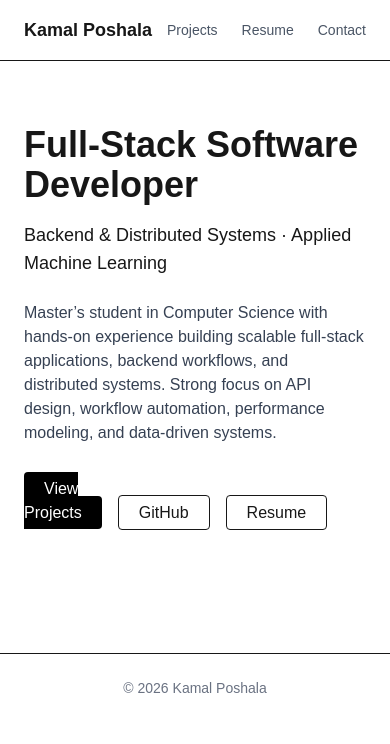
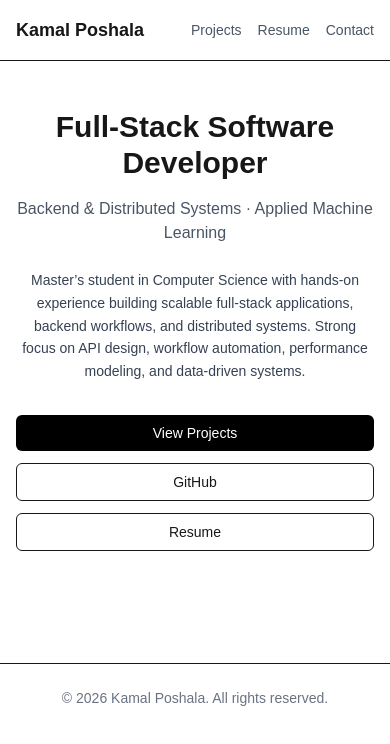
Before and after one commit to Kamal-Poshala/portfolio, a Next.js app: page / in a window 390 px wide. Shown: the top 744 px of the page. Built offline with nearby package versions, Linux system fonts and the light colour scheme.

Commit message:
Responsive UI polish and SEO improvements

```diff
--- a/src/app/contact/page.tsx
+++ b/src/app/contact/page.tsx
@@ -1,15 +1,17 @@
 export default function ContactPage() {
   return (
-    <section>
-      <h1 className="text-3xl font-bold mb-6">Contact</h1>
+    <section className="max-w-3xl mx-auto text-center px-4 sm:px-0">
+      <h1 className="text-3xl font-bold mb-6">
+        Contact
+      </h1>
 
-      <p className="mb-6 text-gray-700 max-w-2xl">
+      <p className="mb-8 text-gray-700">
         I am open to full-time and internship opportunities in full-stack,
-        backend, and systems engineering roles. Feel free to reach out through
-        any of the channels below.
+        backend, and systems engineering roles. Feel free to reach out
+        through any of the channels below.
       </p>
 
-      <ul className="space-y-4">
+      <ul className="space-y-4 text-gray-700">
         <li>
           <strong>Email:</strong>{" "}
           <a
@@ -19,6 +21,7 @@ export default function ContactPage() {
             kamalposhalap@gmail.com
           </a>
         </li>
+
         <li>
           <strong>GitHub:</strong>{" "}
           <a
@@ -29,6 +32,7 @@ export default function ContactPage() {
             github.com/Kamal-Poshala
           </a>
         </li>
+
         <li>
           <strong>LinkedIn:</strong>{" "}
           <a
--- a/src/app/layout.tsx
+++ b/src/app/layout.tsx
@@ -17,21 +17,46 @@ const geistMono = Geist_Mono({
 export const metadata: Metadata = {
   title: "Kamal Poshala | Full-Stack Software Developer",
   description:
-    "Full-Stack Software Developer with experience in backend systems, distributed workflows, and applied machine learning.",
+    "Full-Stack Software Developer specializing in scalable web applications, backend systems, and applied machine learning.",
+  metadataBase: new URL("https://kamal-portfolio.vercel.app"),
+  openGraph: {
+    title: "Kamal Poshala | Full-Stack Software Developer",
+    description:
+      "Portfolio showcasing full-stack projects, backend systems, distributed workflows, and applied machine learning.",
+    url: "https://kamal-portfolio.vercel.app",
+    siteName: "Kamal Poshala Portfolio",
+    images: [
+      {
+        url: "/og-image.png",
+        width: 1200,
+        height: 630,
+        alt: "Kamal Poshala Portfolio",
+      },
+    ],
+    locale: "en_US",
+    type: "website",
+  },
+  twitter: {
+    card: "summary_large_image",
+    title: "Kamal Poshala | Full-Stack Software Developer",
+    description:
+      "Full-Stack Software Developer with backend, systems, and applied ML experience.",
+    images: ["/og-image.png"],
+  },
 };
 
 export default function RootLayout({
   children,
-}: Readonly<{
+}: {
   children: React.ReactNode;
-}>) {
+}) {
   return (
     <html lang="en">
       <body
         className={`${geistSans.variable} ${geistMono.variable} antialiased bg-gray-50 text-gray-900`}
       >
         <Navbar />
-        <main className="max-w-5xl mx-auto px-6 py-16">
+        <main className="max-w-5xl mx-auto px-4 sm:px-6 lg:px-8 py-12 sm:py-16">
           {children}
         </main>
         <Footer />
--- a/src/app/page.tsx
+++ b/src/app/page.tsx
@@ -1,33 +1,39 @@
 export default function Home() {
   return (
-    <section>
-      <h1 className="text-4xl font-bold mb-4">
+    <section className="text-center">
+      <h1 className="text-3xl sm:text-4xl font-bold mb-4">
         Full-Stack Software Developer
       </h1>
 
-      <p className="text-lg mb-6">
+      <p className="text-base sm:text-lg text-gray-600 mb-6 sm:mb-8">
         Backend & Distributed Systems · Applied Machine Learning
       </p>
 
-      <p className="max-w-3xl text-gray-700">
+      <p className="max-w-3xl mx-auto text-sm sm:text-base text-gray-700 leading-relaxed">
         Master’s student in Computer Science with hands-on experience building
         scalable full-stack applications, backend workflows, and distributed
         systems. Strong focus on API design, workflow automation, performance
         modeling, and data-driven systems.
       </p>
 
-      <div className="mt-8 space-x-4">
-        <a href="/projects" className="px-5 py-2 bg-black text-white rounded">
+      <div className="mt-8 sm:mt-10 flex flex-col sm:flex-row justify-center gap-3 sm:gap-4">
+        <a
+          href="/projects"
+          className="px-6 py-2 bg-black text-white rounded-md text-sm"
+        >
           View Projects
         </a>
         <a
           href="https://github.com/Kamal-Poshala"
           target="_blank"
-          className="px-5 py-2 border rounded"
+          className="px-6 py-2 border rounded-md text-sm"
         >
           GitHub
         </a>
-        <a href="/resume" className="px-5 py-2 border rounded">
+        <a
+          href="/resume"
+          className="px-6 py-2 border rounded-md text-sm"
+        >
           Resume
         </a>
       </div>
--- a/src/app/projects/page.tsx
+++ b/src/app/projects/page.tsx
@@ -3,19 +3,28 @@ import { projects } from "@/data/projects";
 export default function ProjectsPage() {
   return (
     <section>
-      <h1 className="text-3xl font-bold mb-8">Projects</h1>
+      <h1 className="text-3xl font-bold mb-8 text-center">
+        Projects
+      </h1>
 
-      <div className="space-y-6">
+      <div className="grid grid-cols-1 md:grid-cols-2 gap-6">
         {projects.map((project, index) => (
           <div
             key={index}
-            className="border rounded-lg p-6 hover:shadow-sm transition"
+            className="bg-white border rounded-lg p-6 hover:shadow-md transition"
           >
-            <h2 className="text-xl font-semibold">{project.title}</h2>
-            <p className="text-sm text-gray-500 mb-2">
+            <h2 className="text-xl font-semibold mb-1">
+              {project.title}
+            </h2>
+
+            <p className="text-sm text-gray-500 mb-3">
               {project.category}
             </p>
-            <p className="mb-3">{project.description}</p>
+
+            <p className="text-gray-700 mb-4">
+              {project.description}
+            </p>
+
             <p className="text-sm text-gray-600">
               <strong>Tech:</strong> {project.tech.join(", ")}
             </p>
--- a/src/app/resume/page.tsx
+++ b/src/app/resume/page.tsx
@@ -1,17 +1,21 @@
 export default function ResumePage() {
   return (
-    <section>
-      <h1 className="text-3xl font-bold mb-6">Resume</h1>
+    <section className="text-center">
+      <h1 className="text-3xl font-bold mb-8">
+        Resume
+      </h1>
 
-      <iframe
-        src="/resume.pdf"
-        className="w-full h-[800px] border"
-      ></iframe>
+      <div className="max-w-4xl mx-auto bg-white border rounded-lg overflow-hidden">
+        <iframe
+          src="/resume.pdf"
+          className="w-full h-[500px] sm:h-[800px]"
+        />
+      </div>
 
       <a
         href="/resume.pdf"
         download
-        className="inline-block mt-4 px-5 py-2 border rounded"
+        className="inline-block mt-6 px-6 py-2 border rounded-md text-sm"
       >
         Download PDF
       </a>
--- a/src/components/Footer.tsx
+++ b/src/components/Footer.tsx
@@ -1,8 +1,8 @@
 export default function Footer() {
   return (
-    <footer className="border-t bg-white mt-16">
-      <div className="max-w-5xl mx-auto px-6 py-6 text-sm text-gray-500 text-center">
-        © {new Date().getFullYear()} Kamal Poshala
+    <footer className="bg-white border-t mt-16">
+      <div className="max-w-5xl mx-auto px-4 sm:px-6 lg:px-8 py-6 text-center text-sm text-gray-500">
+        © {new Date().getFullYear()} Kamal Poshala. All rights reserved.
       </div>
     </footer>
   );
--- a/src/components/Navbar.tsx
+++ b/src/components/Navbar.tsx
@@ -13,11 +13,12 @@ export default function Navbar() {
 
   return (
     <nav className="bg-white border-b">
-      <div className="max-w-5xl mx-auto px-6 py-4 flex justify-between items-center">
+      <div className="max-w-5xl mx-auto px-4 sm:px-6 lg:px-8 py-4 flex justify-between items-center">
         <Link href="/" className="font-semibold text-lg">
           Kamal Poshala
         </Link>
-        <div className="space-x-6 text-sm">
+
+        <div className="flex space-x-4 sm:space-x-6 text-sm">
           <Link href="/projects" className={linkClass("/projects")}>
             Projects
           </Link>
```
Also changed, not shown: public/og-image.png (added).
